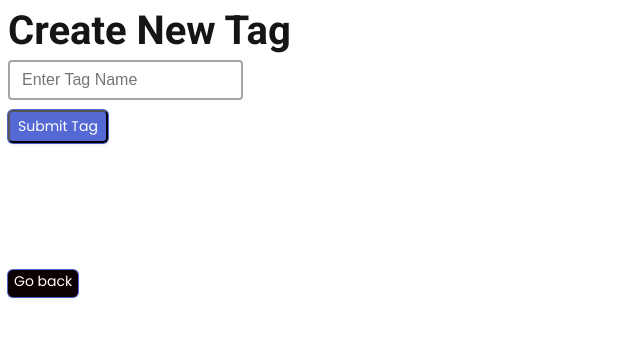
After one commit to Danielewin8/Springboard, a Flask app: page /tags/new in a window 1280 px wide. The commit adds this page. Shown: the top 337 px of the page, without its empty margins (0-640 px from the left). Run offline with Flask 2, Linux system fonts and the light colour scheme.

Commit message:
Finished Unit 23 SQL Exercise Part 3

```diff
--- a/23SQLAlchemyExercise/app.py
+++ b/23SQLAlchemyExercise/app.py
@@ -1,6 +1,6 @@
 from flask import Flask, request, render_template, redirect, flash, session
 from flask_debugtoolbar import DebugToolbarExtension
-from models import db, connect_db, Users, Posts
+from models import db, connect_db, Users, Posts, Tag, PostTag
 
 app = Flask(__name__)
 app.debug = True
@@ -19,7 +19,7 @@ db.create_all()
 def root():
     """Homepage redirects to list of users."""
     return redirect("/users")
-
+# -------------------------------------------USER ROUTES---------------------------------------------------------
 @app.route('/users')
 def list_users():
     """Shows list of users on homepage"""
@@ -32,7 +32,7 @@ def show_user(user_id):
     user = Users.query.get_or_404(user_id)
     return render_template('profile.html', user=user)
 
-@app.route('/users/new', methods=['GET'])
+@app.route('/users/new')
 def create_user_page():
     """Renders template with form to add new user"""
     return render_template('newuser.html')
@@ -78,26 +78,31 @@ def delete_user(user_id):
     db.session.commit()
 
     return redirect("/users")
-
+# -------------------------------------------POST ROUTES---------------------------------------------------------
 @app.route('/users/<int:user_id>/post', methods=['GET'])
 def new_post_page(user_id):
     """Renders template for new post"""
     user = Users.query.get_or_404(user_id)
-    return render_template('newpost.html', user=user)
+    tags = Tag.query.all()
+    return render_template('newpost.html', user=user, tags=tags)
 
 @app.route('/users/<int:user_id>/post', methods=["POST"])
 def submit_post(user_id):
     """Handles form submission for creating a new post"""
     user = Users.query.get_or_404(user_id)
+    tag_ids = [int(num) for num in request.form.getlist("tags")]
+    tags = Tag.query.filter(Tag.id.in_(tag_ids)).all()
+
     new_post = Posts(
         title = request.form['post_title'],
         content = request.form['post_content'],
-        user=user)
+        user=user,
+        tags=tags)
 
     db.session.add(new_post)
     db.session.commit()
 
-    return redirect("/users")
+    return redirect(f"/users/{user_id}")
 
 @app.route('/posts/<int:post_id>')
 def post_info(post_id):
@@ -109,7 +114,8 @@ def post_info(post_id):
 def edit_post_page(post_id):
     """Renders template for editing post"""
     post = Posts.query.get_or_404(post_id)
-    return render_template('editpost.html', post=post)
+    tags = Tag.query.all()
+    return render_template('editpost.html', post=post, tags=tags)
 
 @app.route('/posts/<int:post_id>/edit', methods=["POST"])
 def submit_post_edit(post_id):
@@ -117,6 +123,9 @@ def submit_post_edit(post_id):
     post = Posts.query.get_or_404(post_id)
     post.title= request.form['post_title']
     post.content= request.form['post_content']
+
+    tag_ids = [int(num) for num in request.form.getlist("tags")]
+    post.tags = Tag.query.filter(Tag.id.in_(tag_ids)).all()
 
     db.session.add(post)
     db.session.commit()
@@ -132,3 +141,66 @@ def delete_post(post_id):
     db.session.commit()
 
     return redirect(f"/users/{post.user_id}")
+# -------------------------------------------TAG ROUTES---------------------------------------------------------
+@app.route('/tags')
+def tags_page():
+    """Renders template for tags page"""
+    tags = Tag.query.all()
+    return render_template('tags.html', tags=tags)
+
+@app.route('/tags/new')
+def new_tag():
+    """Renders form template for creating a new tag"""
+    posts = Posts.query.all()
+    return render_template('newtag.html', posts=posts)
+
+@app.route('/tags/new', methods=["POST"])
+def submit_tag():
+    """Submits form data for a new tag"""
+    post_ids = [int(num) for num in request.form.getlist("posts")]
+    posts = Posts.query.filter(Posts.id.in_(post_ids)).all()
+
+    new_tag = Tag(
+        name = request.form['tag_name'],
+        posts=posts
+    )
+
+    db.session.add(new_tag)
+    db.session.commit()
+
+    return redirect('/tags')
+
+@app.route('/tags/<int:tag_id>')
+def tag_info(tag_id):
+    """Tag info page"""
+    tag = Tag.query.get_or_404(tag_id)
+    return render_template('taginfo.html', tag=tag)
+
+@app.route('/tags/<int:tag_id>/edit')
+def edit_tag(tag_id):
+    """Renders template to edit a tag"""
+    tag = Tag.query.get_or_404(tag_id)
+    posts = Posts.query.all()
+    return render_template('edittag.html', tag=tag, posts=posts)
+
+@app.route('/tags/<int:tag_id>/edit', methods=['POST'])
+def submit_tag_edit(tag_id):
+    """Submits edit of tag"""
+    tag = Tag.query.get_or_404(tag_id)
+    tag.name = request.form['tag_name']
+    post_ids = [int(num) for num in request.form.getlist("posts")]
+    tag.posts = Posts.query.filter(Posts.id.in_(post_ids)).all()
+
+    db.session.add(tag)
+    db.session.commit()
+
+    return redirect('/tags')
+
+@app.route('/tags/<int:tag_id>/delete', methods=['POST'])
+def delete_tag(tag_id):
+    """Deletes tag"""
+    tag = Tag.query.get_or_404(tag_id)
+    db.session.delete(tag)
+    db.session.commit()
+
+    return redirect('/tags')
--- a/23SQLAlchemyExercise/static/app.css
+++ b/23SQLAlchemyExercise/static/app.css
@@ -330,3 +376,61 @@ h1 {
     max-width: fit-content;
     position: relative;
 }
+
+#tag_name {
+    position: absolute;
+    top: 60px;
+    text-align: left;
+    padding: 6px 12px;
+    font-size: 16px;
+    font-weight: 400;
+    line-height: 1.5;
+    color: #212529;
+    background-color: #fff;
+    background-clip: padding-box;
+    border: 2px solid #a0a5aa;
+    appearance: none;
+    border-radius: 4px;
+}
+
+.add-tag-btn {
+    font-family: 'Poppins', sans-serif;
+    position: relative;
+    top: 7.5px;
+    cursor: pointer;
+    color: white;
+    background-color: rgb(84, 105, 212);
+    box-shadow: rgb(0 0 0 / 0%) 0px 0px 0px 0px, rgb(0 0 0 / 0%) 0px 0px 0px 0px, rgb(0 0 0 / 12%) 0px 1px 1px 0px, rgb(84 105 212) 0px 0px 0px 1px, rgb(0 0 0 / 0%) 0px 0px 0px 0px, rgb(0 0 0 / 0%) 0px 0px 0px 0px, rgb(60 66 87 / 8%) 0px 2px 5px 0px;
+    border-radius: 5px;
+    font-size: 14px;
+    padding: 4px 8px;
+    min-height: 25px;
+}
+
+.submit-tag-btn {
+    position: absolute;
+    top: 110px;
+    font-family: 'Poppins', sans-serif;
+    cursor: pointer;
+    color: white;
+    background-color: rgb(84, 105, 212);
+    box-shadow: rgb(0 0 0 / 0%) 0px 0px 0px 0px, rgb(0 0 0 / 0%) 0px 0px 0px 0px, rgb(0 0 0 / 12%) 0px 1px 1px 0px, rgb(84 105 212) 0px 0px 0px 1px, rgb(0 0 0 / 0%) 0px 0px 0px 0px, rgb(0 0 0 / 0%) 0px 0px 0px 0px, rgb(60 66 87 / 8%) 0px 2px 5px 0px;
+    border-radius: 5px;
+    font-size: 14px;
+    padding: 4px 8px;
+    min-height: 25px;
+}
+
+.edit-tag-btn {
+    position: absolute;
+    top: 110px;
+    font-family: 'Poppins', sans-serif;
+    cursor: pointer;
+    color: white;
+    background-color: rgb(84, 105, 212);
+    box-shadow: rgb(0 0 0 / 0%) 0px 0px 0px 0px, rgb(0 0 0 / 0%) 0px 0px 0px 0px, rgb(0 0 0 / 12%) 0px 1px 1px 0px, rgb(84 105 212) 0px 0px 0px 1px, rgb(0 0 0 / 0%) 0px 0px 0px 0px, rgb(0 0 0 / 0%) 0px 0px 0px 0px, rgb(60 66 87 / 8%) 0px 2px 5px 0px;
+    border-radius: 5px;
+    font-size: 14px;
+    padding: 4px 8px;
+    min-height: 25px;
+}
--- /dev/null
+++ b/23SQLAlchemyExercise/templates/newtag.html
@@ -0,0 +1,9 @@
+{% extends 'base.html' %}
+{% block content %}
+    <h1>Create New Tag</h1>
+    <form class="create-tag-form" action="/tags/new" method="POST">
+        <input type="text" id="tag_name" name="tag_name" placeholder="Enter Tag Name">
+        <button class="submit-tag-btn" type="submit">Submit Tag</button>
+    </form>
+    <a href="/tags" class="back-btn">Go back</a>
+{% endblock %}
--- a/23SQLAlchemyExercise/templates/profile.html
+++ b/23SQLAlchemyExercise/templates/profile.html
@@ -16,6 +16,8 @@
         {% endfor %}
     </ul>
 
+    <a class='a-tags' href="/tags">Tags</a>
+
     <form action="/users/{{user.id}}/post" method="GET">
         <button class="create-post-btn" type="submit">Create Post</button>
     </form>
```
Also changed, not shown: other parts of 23SQLAlchemyExercise/static/app.css (+50 -4 lines), 23SQLAlchemyExercise/models.py (+14 -0 lines), 23SQLAlchemyExercise/templates/editpost.html (+9 -0 lines), 23SQLAlchemyExercise/templates/edittag.html (added, +9 -0 lines), 23SQLAlchemyExercise/templates/newpost.html (+9 -3 lines), 23SQLAlchemyExercise/templates/post.html (+12 -1 lines), 23SQLAlchemyExercise/templates/taginfo.html (added, +21 -0 lines), 23SQLAlchemyExercise/templates/tags.html (added, +17 -0 lines).
